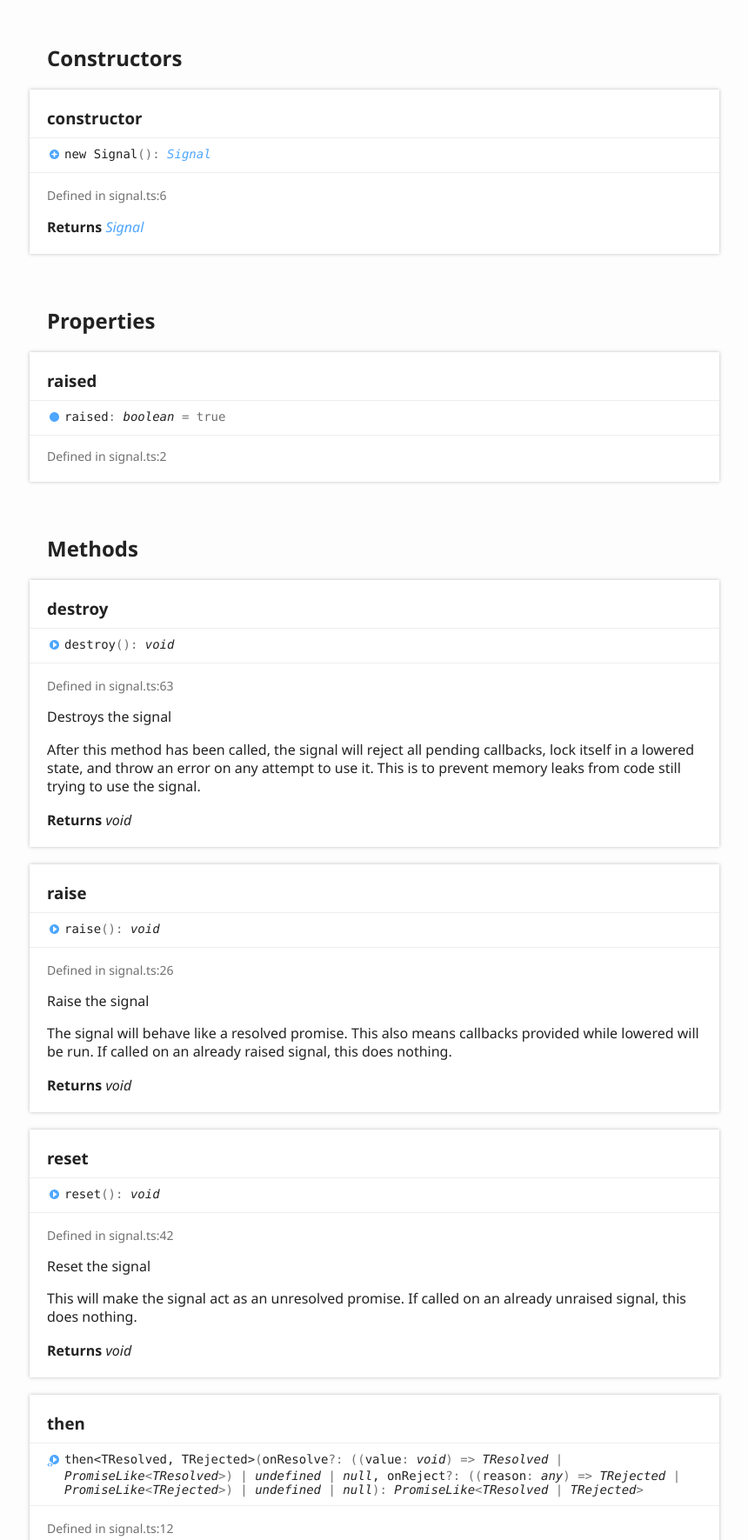
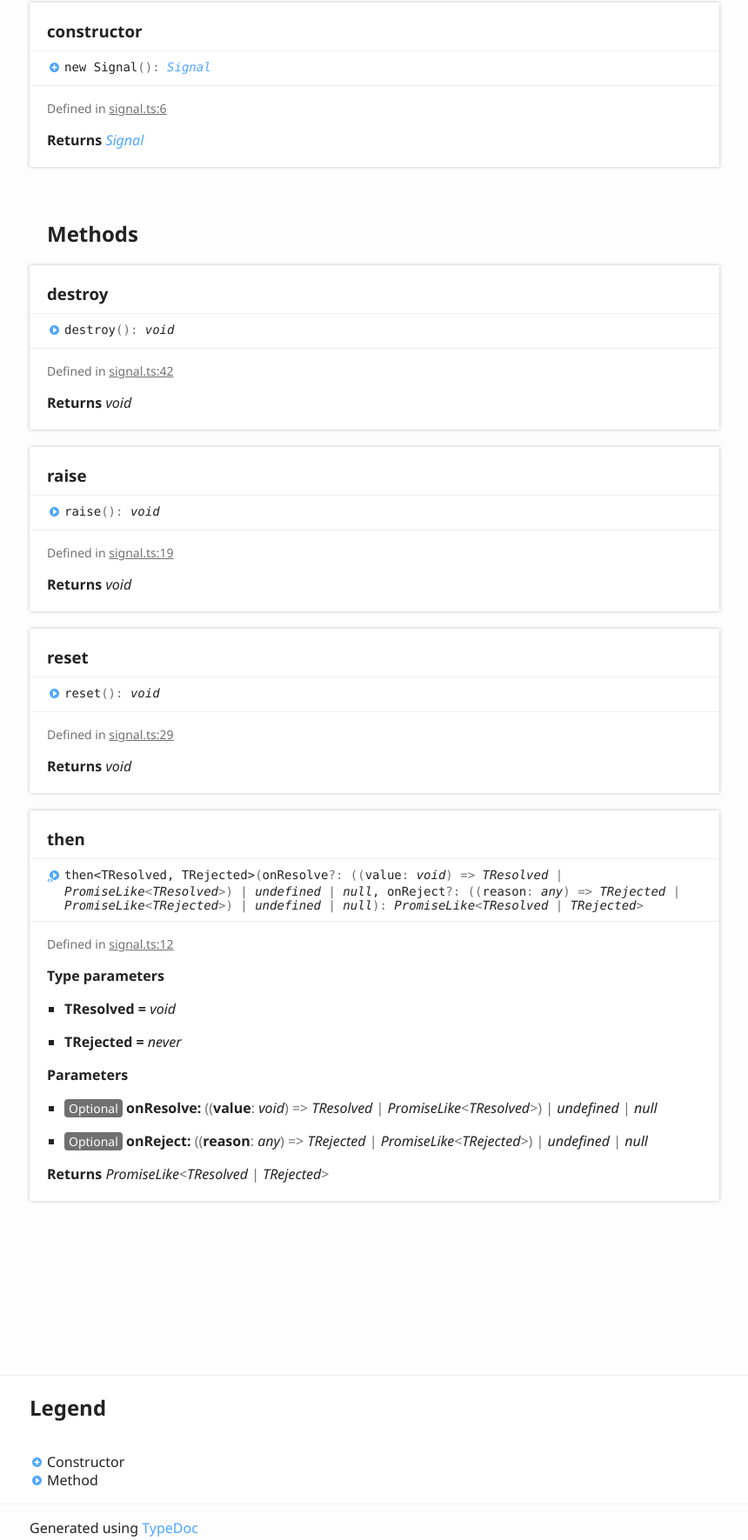
Before and after one commit to typedninja/signal, a website: page docs/classes/signal.html in a window 1280 px wide. Shown: the part 886-2657 px from the top of the page at 87% size, without its empty margins (6-866 px from the left). Drawn offline with Linux system fonts and the light colour scheme.

Commit message:
Update docs

```diff
--- a/docs/classes/signal.html
+++ b/docs/classes/signal.html
@@ -89,12 +89,6 @@
 							</ul>
 						</section>
 						<section class="tsd-index-section ">
-							<h3>Properties</h3>
-							<ul class="tsd-index-list">
-								<li class="tsd-kind-property tsd-parent-kind-class"><a href="signal.html#raised" class="tsd-kind-icon">raised</a></li>
-							</ul>
-						</section>
-						<section class="tsd-index-section ">
 							<h3>Methods</h3>
 							<ul class="tsd-index-list">
 								<li class="tsd-kind-method tsd-parent-kind-class"><a href="signal.html#destroy" class="tsd-kind-icon">destroy</a></li>
@@ -118,25 +112,12 @@
 						<li class="tsd-description">
 							<aside class="tsd-sources">
 								<ul>
-									<li>Defined in signal.ts:6</li>
+									<li>Defined in <a href="https://github.com/typedninja/signal/blob/ab8ddfc/src/lib/signal.ts#L6">signal.ts:6</a></li>
 								</ul>
 							</aside>
 							<h4 class="tsd-returns-title">Returns <a href="signal.html" class="tsd-signature-type">Signal</a></h4>
 						</li>
 					</ul>
-				</section>
-			</section>
-			<section class="tsd-panel-group tsd-member-group ">
-				<h2>Properties</h2>
-				<section class="tsd-panel tsd-member tsd-kind-property tsd-parent-kind-class">
-					<a name="raised" class="tsd-anchor"></a>
-					<h3>raised</h3>
-					<div class="tsd-signature tsd-kind-icon">raised<span class="tsd-signature-symbol">:</span> <span class="tsd-signature-type">boolean</span><span class="tsd-signature-symbol"> = true</span></div>
-					<aside class="tsd-sources">
-						<ul>
-							<li>Defined in signal.ts:2</li>
-						</ul>
-					</aside>
 				</section>
 			</section>
 			<section class="tsd-panel-group tsd-member-group ">
@@ -151,18 +132,9 @@
 						<li class="tsd-description">
 							<aside class="tsd-sources">
 								<ul>
-									<li>Defined in signal.ts:63</li>
+									<li>Defined in <a href="https://github.com/typedninja/signal/blob/ab8ddfc/src/lib/signal.ts#L42">signal.ts:42</a></li>
 								</ul>
 							</aside>
-							<div class="tsd-comment tsd-typography">
-								<div class="lead">
-									<p>Destroys the signal</p>
-								</div>
-								<p>After this method has been called, the signal will reject all pending
-									callbacks, lock itself in a lowered state, and throw an error on any
-									attempt to use it. This is to prevent memory leaks from code still
-								trying to use the signal.</p>
-							</div>
 							<h4 class="tsd-returns-title">Returns <span class="tsd-signature-type">void</span></h4>
 						</li>
 					</ul>
@@ -177,17 +149,9 @@
 						<li class="tsd-description">
 							<aside class="tsd-sources">
 								<ul>
-									<li>Defined in signal.ts:26</li>
+									<li>Defined in <a href="https://github.com/typedninja/signal/blob/ab8ddfc/src/lib/signal.ts#L19">signal.ts:19</a></li>
 								</ul>
 							</aside>
-							<div class="tsd-comment tsd-typography">
-								<div class="lead">
-									<p>Raise the signal</p>
-								</div>
-								<p>The signal will behave like a resolved promise. This also means callbacks
-									provided while lowered will be run. If called on an already raised signal,
-								this does nothing.</p>
-							</div>
 							<h4 class="tsd-returns-title">Returns <span class="tsd-signature-type">void</span></h4>
 						</li>
 					</ul>
@@ -202,16 +166,9 @@
 						<li class="tsd-description">
 							<aside class="tsd-sources">
 								<ul>
-									<li>Defined in signal.ts:42</li>
+									<li>Defined in <a href="https://github.com/typedninja/signal/blob/ab8ddfc/src/lib/signal.ts#L29">signal.ts:29</a></li>
 								</ul>
 							</aside>
-							<div class="tsd-comment tsd-typography">
-								<div class="lead">
-									<p>Reset the signal</p>
-								</div>
-								<p>This will make the signal act as an unresolved promise. If called on an
-								already unraised signal, this does nothing.</p>
-							</div>
 							<h4 class="tsd-returns-title">Returns <span class="tsd-signature-type">void</span></h4>
 						</li>
 					</ul>
@@ -226,7 +183,7 @@
 						<li class="tsd-description">
 							<aside class="tsd-sources">
 								<ul>
-									<li>Defined in signal.ts:12</li>
+									<li>Defined in <a href="https://github.com/typedninja/signal/blob/ab8ddfc/src/lib/signal.ts#L12">signal.ts:12</a></li>
 								</ul>
 							</aside>
 							<h4 class="tsd-type-parameters-title">Type parameters</h4>
@@ -271,9 +228,6 @@
 							<li class=" tsd-kind-constructor tsd-parent-kind-class">
 								<a href="signal.html#constructor" class="tsd-kind-icon">constructor</a>
 							</li>
-							<li class=" tsd-kind-property tsd-parent-kind-class">
-								<a href="signal.html#raised" class="tsd-kind-icon">raised</a>
-							</li>
 							<li class=" tsd-kind-method tsd-parent-kind-class">
 								<a href="signal.html#destroy" class="tsd-kind-icon">destroy</a>
 							</li>
@@ -301,7 +255,6 @@
 		<div class="tsd-legend-group">
 			<ul class="tsd-legend">
 				<li class="tsd-kind-constructor tsd-parent-kind-class"><span class="tsd-kind-icon">Constructor</span></li>
-				<li class="tsd-kind-property tsd-parent-kind-class"><span class="tsd-kind-icon">Property</span></li>
 				<li class="tsd-kind-method tsd-parent-kind-class"><span class="tsd-kind-icon">Method</span></li>
 			</ul>
 		</div>
```
Also changed, not shown: docs/assets/js/search.json (+1 -1 lines), docs/globals.html (+0 -1 lines), docs/index.html (+1 -2 lines).
